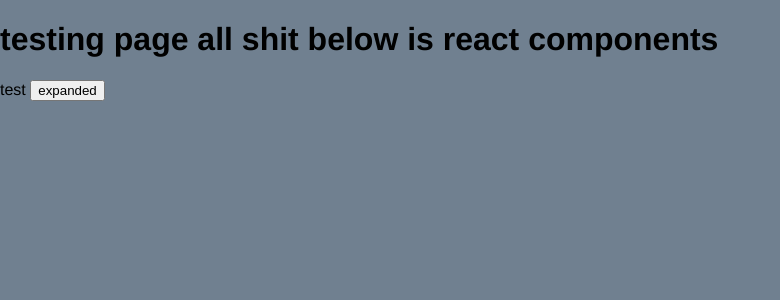
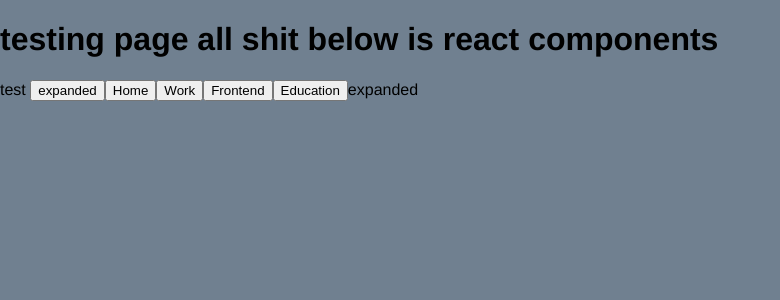
Before and after one commit to Ethan-cm/portfolio, a Next.js app: page /practice in a window 1280 px wide. Both pictures are taken after a click on the button "squished". Shown: the top 300 px of the page, without its empty margins (0-780 px from the left). Built offline with nearby package versions, Linux system fonts and the light colour scheme.

Commit message:
nav component complete! (no css yet)

```diff
--- a/components/practicecomponent/practicecomp.js
+++ b/components/practicecomponent/practicecomp.js
@@ -6,12 +6,11 @@
         constructor(props){
                 super(props);
                 this.state = {
-                        brand: "testingprop",
                         buttoncontext: "squished",
                 };
         }
 
-        buttonchangetext = () => {
+        Buttonchangetext = () => {
                 if(this.state.buttoncontext === "expanded"){//executed if expanded is the current state
                         this.setState({buttoncontext: "squished"});
                 } else { // executed if squished is the current state
@@ -19,19 +18,52 @@
                 }
         }
 
-        expandnavbar = () => {
+        render(){ //rendermethod
+        return(
+        <p>
+                test {}
+                <button type="button" onClick={this.Buttonchangetext}> {this.state.buttoncontext} </button>
+                <Navbar newcon={this.state.buttoncontext}/>
+        </p>//navbar line WIP not working properly, cant figure out how to pass data coherently
+        )}
+};
 
-        }
-
-        render(){return(
-                <p>
-                        test {}
-                <button type="button" onClick={this.buttonchangetext}> {this.state.buttoncontext} </button>
-                </p>
-        )}
+function Navbar(props) {
+        if(props.newcon === "expanded"){
+        return(
+        <>
+                <Navhome/>
+                <Navwork/>
+                <Navfrontend/>
+                <Naveducation/>
+                <>expanded</>
+        </>
+        );}
+        else{
+        return(
+                <>Not squished</>
+        );}
 }
 
-
-
+function Navwork () {//redirect button for work
+        return(
+                <button type="button">Work</button>
+        );
+}
+function Navhome () {//redirect button for home
+        return(
+                <button type="button">Home</button>
+        );
+}
+function Navfrontend () {//redirect button for frontend
+        return(
+                <button type="button">Frontend</button>
+        );
+}
+function Naveducation () {//redirect button for education
+        return(
+                <button type="button">Education</button>
+        );
+}
 
 export default Containerbutton;
```
